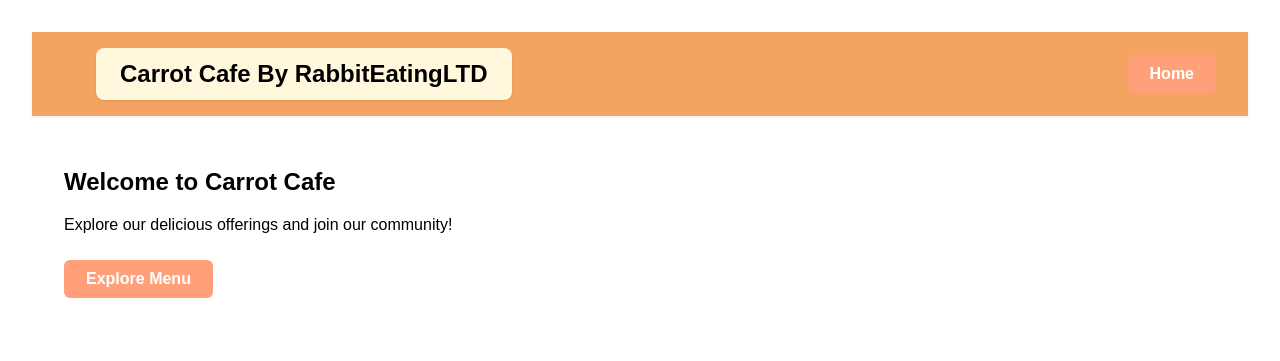
After one commit to totalylegit/RabbitEatingLTD, a Flask app: template templates/homepage.html in a window 1280 px wide. The commit adds this page. Shown: the top 361 px of the page. Run offline with Flask 3, Linux system fonts and the light colour scheme; the template is opened without the code that fills it, so the values that code supplies are empty.

Commit message:
Added Images

```diff
--- /dev/null
+++ b/templates/homepage.html
@@ -0,0 +1,24 @@
+<!DOCTYPE html>
+<html lang="en">
+<head>
+    <meta charset="UTF-8">
+    <meta name="viewport" content="width=device-width, initial-scale=1.0">
+    <title>My Web Page</title>
+    <link rel="stylesheet" href="../static/styles.css">
+    <link rel="icon" href="favicon.ico" type="image/x-icon">
+
+<main>
+    <div class="top-bar">
+        <div class="top-bar-left">
+            <div class="brand-box">Carrot Cafe By RabbitEatingLTD</div>
+        </div>
+        <a href="../templates/index.html" class="home-btn">Home</a>
+    </div>
+    <main>
+        <section class="hompage-section">
+            <h2>Welcome to Carrot Cafe</h2>
+            <p>Explore our delicious offerings and join our community!</p>
+            <a href="../templates/index.html" class="action-btn">Explore Menu</a>
+
+        </section>
+</main>
--- a/templates/index.html
+++ b/templates/index.html
@@ -5,7 +5,7 @@
     <meta name="viewport" content="width=device-width, initial-scale=1.0">
     <title>Carrot Cafe By RabbitEatingLTD</title>
     <link rel="stylesheet" href="../static/styles.css">
-    <link rel="icon" href="../static/favicon.ico" type="image/x-icon">
+    <link rel="icon" href="../static/Sticker.png" type="image/x-icon">
 </head>
 <body class="body">`
     <div class="top-bar">
```
Also changed, not shown: static/Banner.png (added), static/Sticker.png (added).
